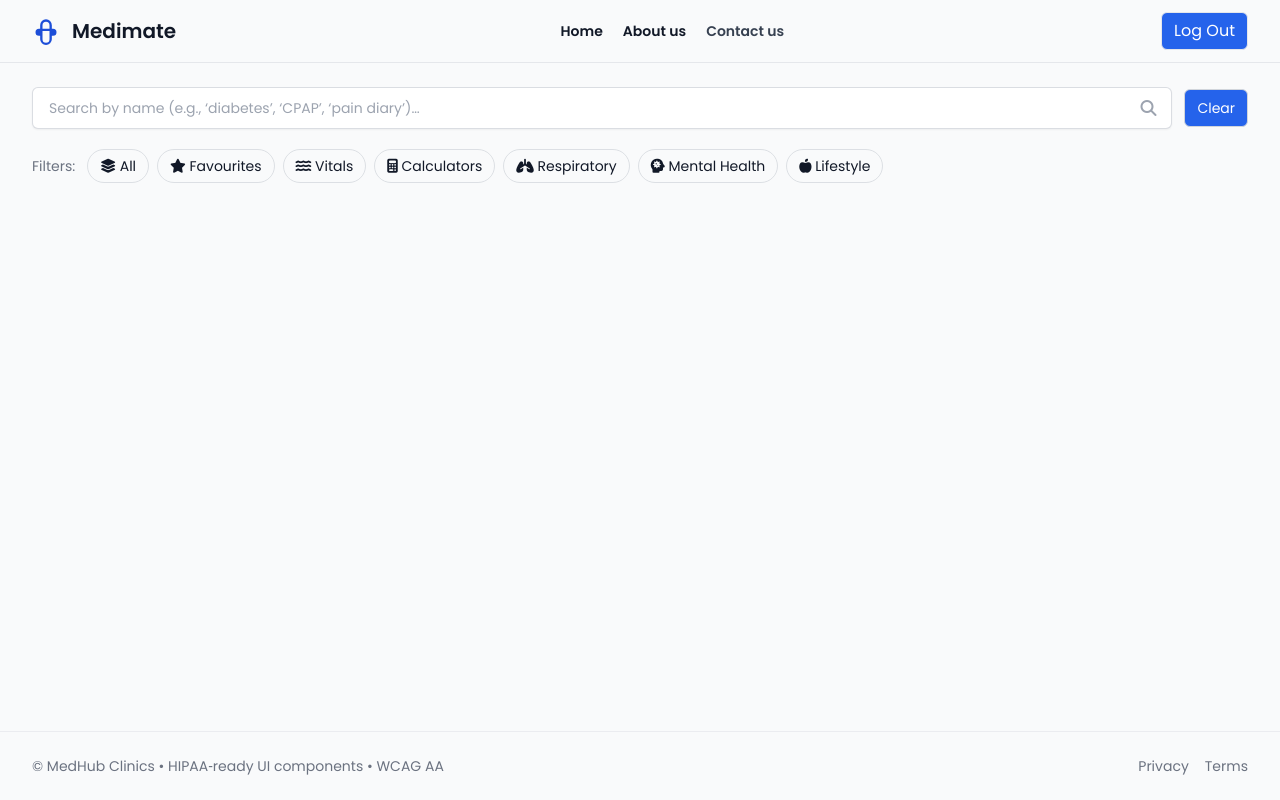
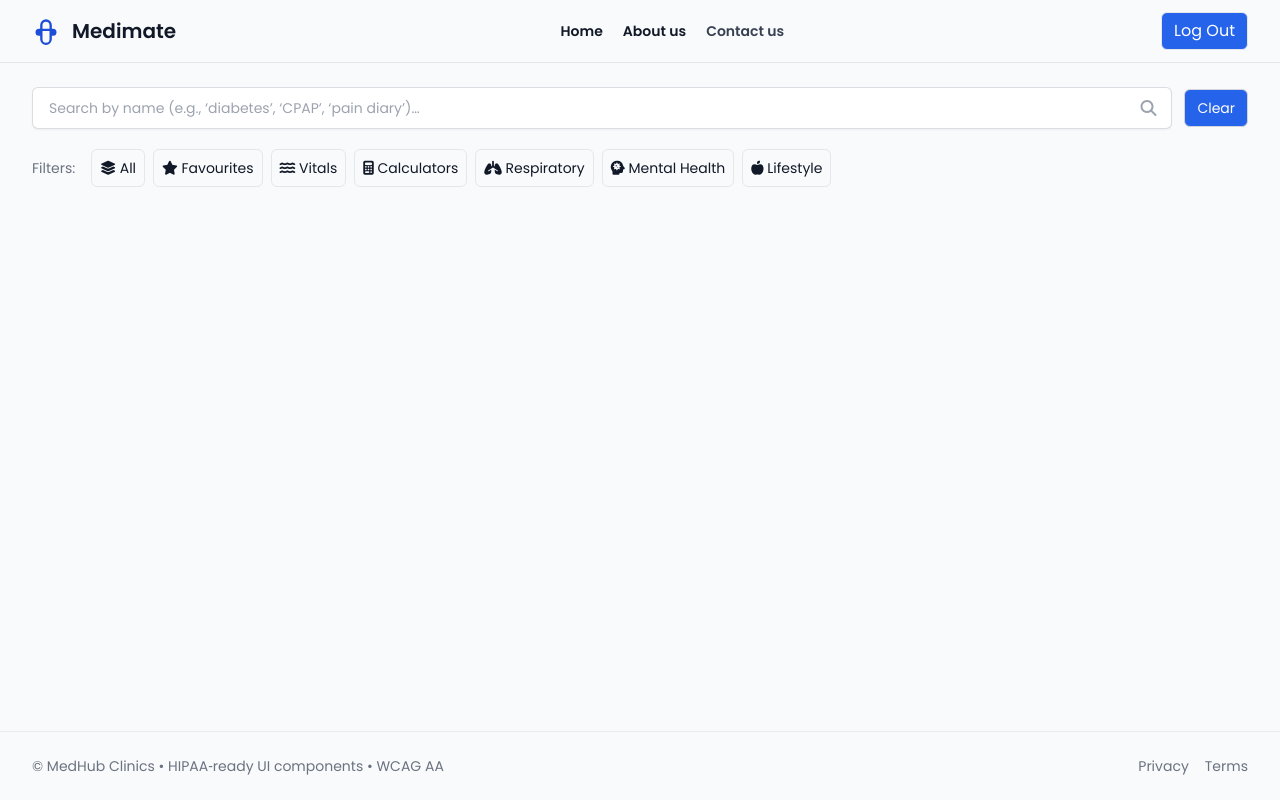
Before and after one commit to noor525439/Medimate, a plain HTML site: page index.html in a window 1280 px wide. Drawn offline with nearby package versions, Linux system fonts and the light colour scheme.

Commit message:
improvements

```diff
--- a/index.html
+++ b/index.html
@@ -100,14 +100,14 @@
           </div>
 
           <div class="flex flex-wrap items-center gap-2 text-sm">
-            <span class="text-gray-500 mr-1">Filters:</span>
-            <button class="chip" data-tag="All"><i class="fa-solid fa-layer-group"></i>  All</button>
-            <button class="chip" data-tag="Favourites"><i class="fa-solid fa-star"></i>  Favourites</button>
-            <button class="chip" data-tag="vitals"><i class="fa-solid fa-water"></i>  Vitals</button>
-            <button class="chip" data-tag="calc"><i class="fa-solid fa-calculator"></i>  Calculators</button>
-            <button class="chip" data-tag="resp"><i class="fa-solid fa-lungs"></i>   Respiratory</button>
-            <button class="chip" data-tag="mental"><i class="fa-solid fa-head-side-virus"></i>  Mental Health</button>
-            <button class="chip" data-tag="lifestyle"><i class="fa-solid fa-apple-whole"></i>  Lifestyle</button>
+            <span class="text-gray-500 mr-2">Filters:</span>
+            <button class="border border-gray-200 p-2 rounded-md" data-tag="All"><i class="fa-solid fa-layer-group"></i>     All</button>
+            <button class="border border-gray-200 p-2 rounded-md" data-tag="Favourites"><i class="fa-solid fa-star"></i>    Favourites</button>
+            <button class="border border-gray-200 p-2 rounded-md" data-tag="vitals"><i class="fa-solid fa-water"></i>  Vitals</button>
+            <button class="border border-gray-200 p-2 rounded-md" data-tag="calc"><i class="fa-solid fa-calculator"></i>  Calculators</button>
+            <button class="border border-gray-200 p-2 rounded-md" data-tag="resp"><i class="fa-solid fa-lungs"></i>   Respiratory</button>
+            <button class="border border-gray-200 p-2 rounded-md"  data-tag="mental"><i class="fa-solid fa-head-side-virus"></i>  Mental Health</button>
+            <button class="border border-gray-200 p-2 rounded-md" data-tag="lifestyle"><i class="fa-solid fa-apple-whole"></i>  Lifestyle</button>
           </div>
         </div>
 
```
